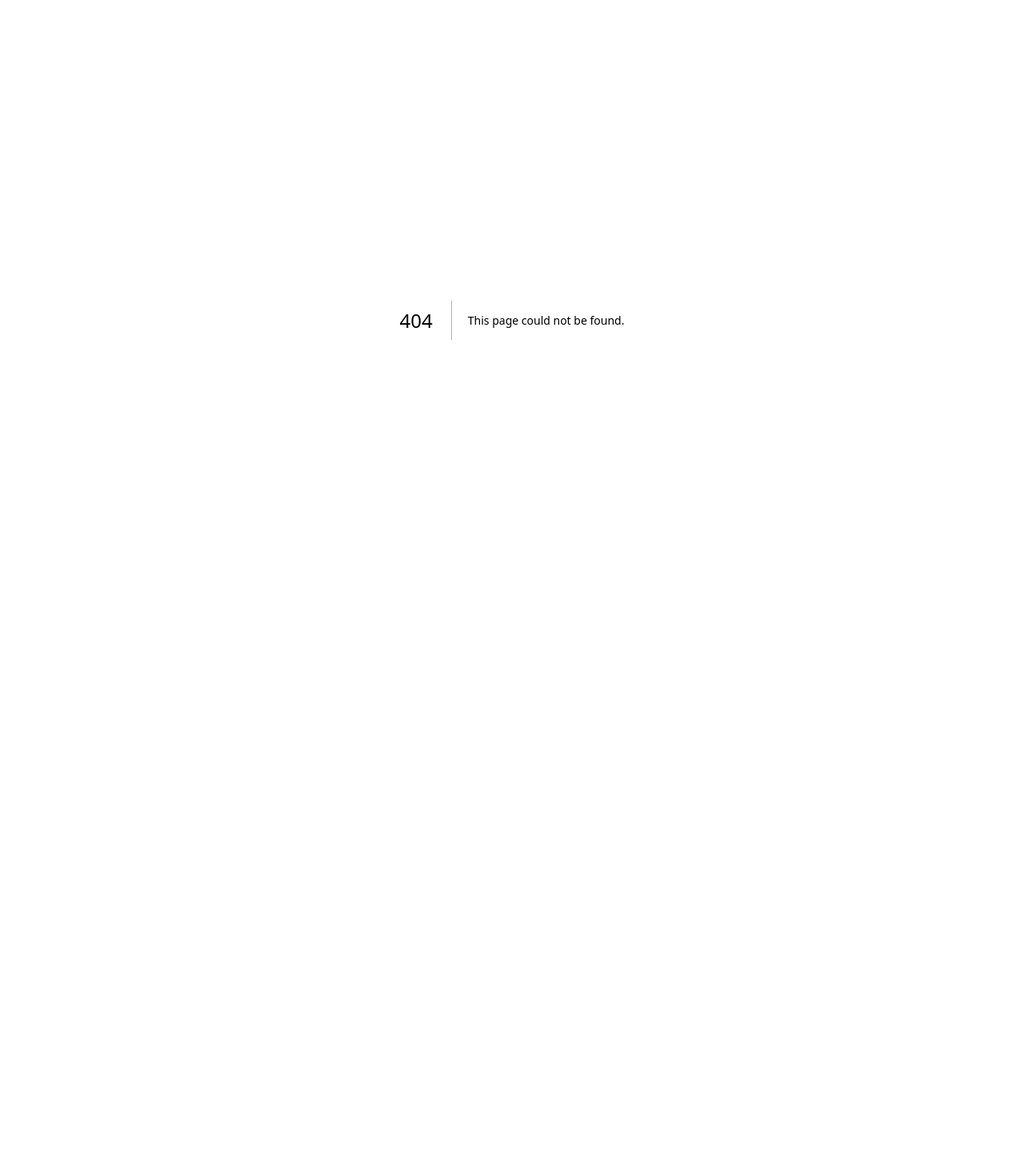
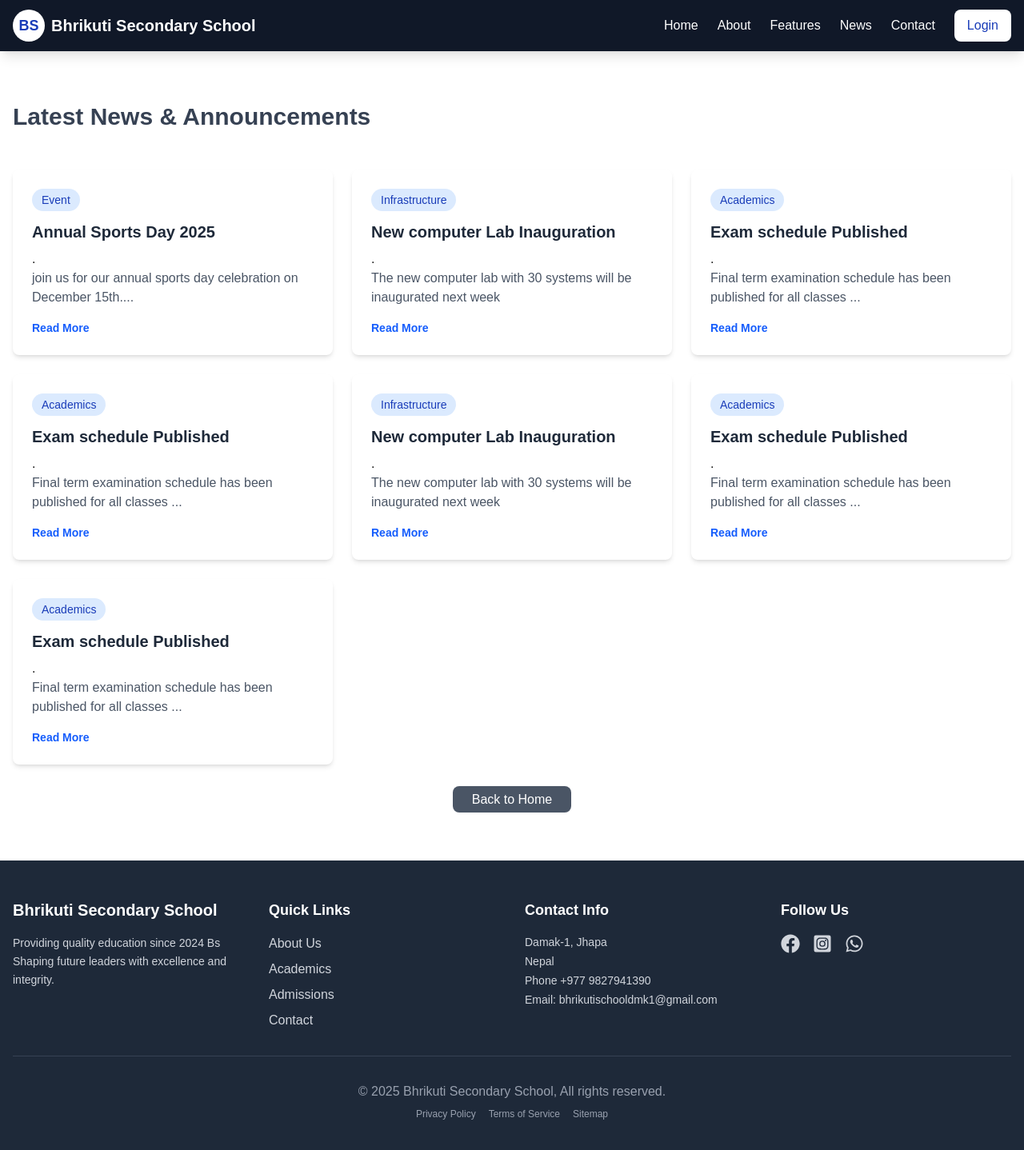
Before and after one commit to Ananta-git/nextjs-learning, a Next.js app: page /news in a window 1280 px wide. Before the commit this address had no page. Shown: the top 1438 px of the page at 80% size. Before the commit the page ends 800 px from the top, so only its background shows below. Built offline with nearby package versions, Linux system fonts and the light colour scheme.

Commit message:
News section edited added back and news folder also added navItems.ts on data folder

```diff
--- a/src/app/components/NewsSection.tsx
+++ b/src/app/components/NewsSection.tsx
@@ -17,20 +17,20 @@ export default function NewsSection({
         <section className="py-16">
             <div className="container mx-auto px-4">
                 <div className="flex justify-between items-center mb-12">
-                    <h2 className="text-3xl font-bold text-gray-300"> Latest News & Announcements</h2>
+                    <h2 className="text-3xl font-bold text-gray-700"> Latest News & Announcements</h2>
                     {/*Show View All button oly when there are more features*/}
                     {hasMoreNews&&(
                                 <Link
-                                    href="/features"
+                                    href="/news"
                                     className="bg-blue-600 text-white px-6 py-2 rounded-lg hover:bg-blue-700 transition duration-200"
                                     >
-                                    View All Features
+                                    View All News
                                 </Link>
                             )}
                     </div>
 
                 <div className="grid md:grid-cols-3 gap-6">
-                    {displayedNews.map((features, index) => (
+                    {displayedNews.map((item, index) => (
                         <article
                             key={item.id}
                             className="bg-white rounded-lg shadow-md overflow-hidden hover:shadow-lg transition duration-200"
@@ -53,6 +53,14 @@ export default function NewsSection({
                         </article>
                     ))}
                 </div>
+                {/* Show back button when viewing all features*/}
+                {showAll &&(
+                    <div className="text-center mt-8">
+                        <Link href="/" className="bg-gray-600 text-white px-6 py-2 rounded-lg hover:bg-gray-700 transition duration-200">
+                        Back to Home
+                        </Link>
+                    </div>
+                )}
             </div>
         </section>
     )
--- a/src/app/features/page.tsx
+++ b/src/app/features/page.tsx
@@ -2,17 +2,8 @@ import FeaturesSection from '../components/FeaturesSection'
 import Header from '../components/Header'
 import Footer from '../components/Footer'
 import { featureItems } from '@/data/news'
-import { NavItem } from '@/types'
+import { navItems } from '@/data/navItems'
 
-const navItems: NavItem[] = [
-  { label: 'Home', href: '/' },
-  { label: 'About', href: '/about' },
-  { label: 'Features', href: '/features' },
-//   { label: 'Academics', href: '/academics' },
-//   { label: 'Admissions', href: '/admissions' },
-  { label: 'News', href: '/news' },
-  { label: 'Contact', href: '/contact' }
-]
 
 export default function FeaturesPage() {
   return (
--- /dev/null
+++ b/src/app/news/page.tsx
@@ -0,0 +1,20 @@
+import Header from '../components/Header';
+import {navItems} from '@/data/navItems'
+import NewsSection from '../components/NewsSection';
+import {newsItems} from '@/data/news'
+import Footer from '../components/Footer';
+
+export default function NewsPage() {
+  return (
+    <div className="min-h-screen flex flex-col">
+      <Header navItems={navItems} />
+      <main className="flex-grow">
+        <NewsSection
+         news={newsItems}
+         showAll={true}
+        />
+      </main>
+      <Footer />
+    </div>
+  );
+}
--- /dev/null
+++ b/src/data/navItems.ts
@@ -0,0 +1,11 @@
+import { NavItem } from '@/types'
+
+export const navItems: NavItem[] = [
+  { label: 'Home', href: '/' },
+  { label: 'About', href: '/about' },
+  { label: 'Features', href: '/features' },
+//   { label: 'Academics', href: '/academics' },
+//   { label: 'Admissions', href: '/admissions' },
+  { label: 'News', href: '/news' },
+  { label: 'Contact', href: '/contact' }
+]
```
